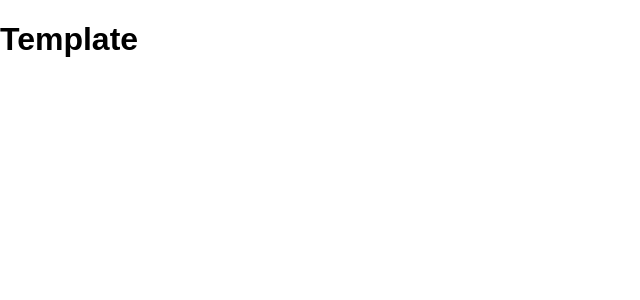
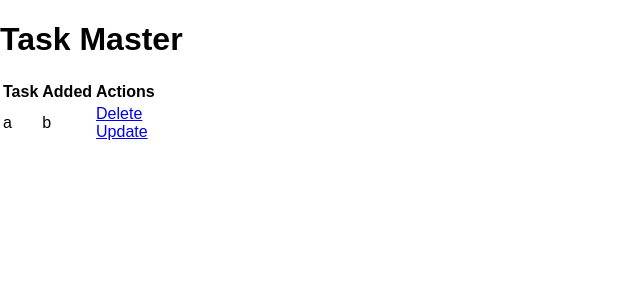
Before and after one commit to dondogecl/dogememos, a Flask app: page / in a window 1280 px wide. Shown: the top 300 px of the page, without its empty margins (0-640 px from the left). Run offline with Flask 2, Linux system fonts and the light colour scheme.

Commit message:
created model and database in sqlite. Modified index

```diff
--- a/app.py
+++ b/app.py
@@ -1,9 +1,27 @@
 from flask import Flask, render_template
+from flask_sqlalchemy import SQLAlchemy
+from datetime import datetime
 
 app = Flask(__name__)
 
+# database settings
+app.config['SQLALCHEMY_DATABASE_URI']= 'sqlite:///test.db'
+# initializes the db
+db = SQLAlchemy(app)
+
+# Creation of models
+
+class Todo(db.Model):
+    id = db.Column(db.Integer, primary_key=True)
+    content = db.Column(db.String(200), nullable=False)
+    date_created = db.Column(db.DateTime, default=datetime.utcnow)
+
+    # each time that this function gets called it's going to return:
+    def __repr__(self):
+        return '<Task %t>' % self.id
+
+
 # define routes
-
 @app.route('/')
 def index():
     #return "estas en el index"
@@ -15,6 +33,5 @@ def index():
 
 
 # server stuff
-
 if __name__ == "__main__":
     app.run(debug=True)
--- a/templates/index.html
+++ b/templates/index.html
@@ -7,7 +7,26 @@
 
 {% block body %}
 
-<h1>Template</h1>
+<div class="content">
+    <h1>Task Master</h1>
+
+    <table>
+        <tr>
+            <th>Task</th>
+            <th>Added</th>
+            <th>Actions</th>
+        </tr>
+        <tr>
+            <td>a</td>
+            <td>b</td>
+            <td>
+                <a href="#">Delete</a>
+                <br>
+                <a href="#">Update</a>
+            </td>
+        </tr>
+
+</div>
 
 
 {% endblock %}
```
Also changed, not shown: 1 other file.
